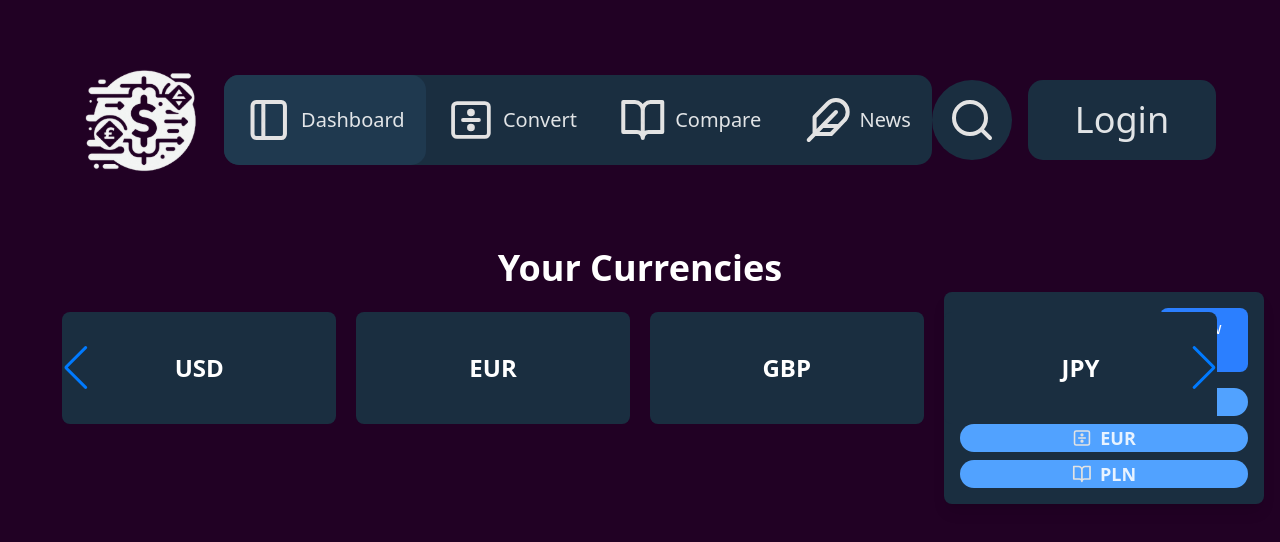
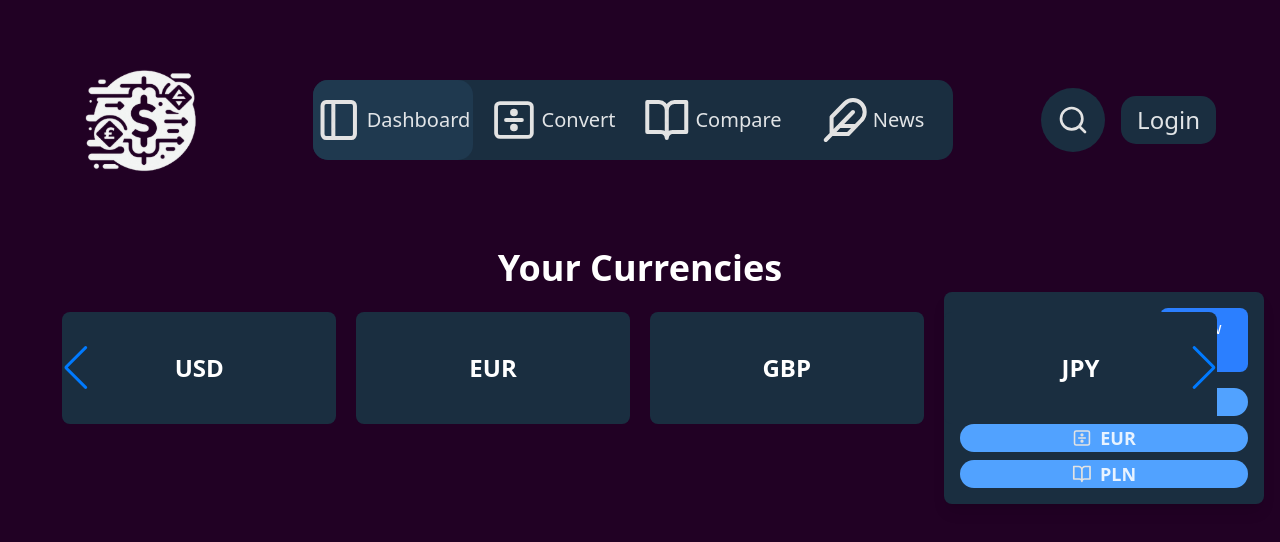
Before and after one commit to RobertasVasiliauskas/PUI, a React (Vite) app in the folder my-app/: page / in a window 1280 px wide. Shown: the top 542 px of the page. Built offline with nearby package versions, Linux system fonts and the light colour scheme.

Commit message:
changed navbar size also made better main structure

```diff
--- a/my-app/package.json
+++ b/my-app/package.json
@@ -15,6 +15,7 @@
     "react": "^19.0.0",
     "react-dom": "^19.0.0",
     "react-responsive-carousel": "^3.2.23",
+    "react-router-dom": "^7.3.0",
     "swiper": "^11.2.5"
   },
   "devDependencies": {
--- a/my-app/src/App.jsx
+++ b/my-app/src/App.jsx
@@ -1,14 +1,12 @@
 import './App.css'
 import Header from './Components/Heder/Header.jsx'
-import Carousel from './Components/Dashboard/Carousel.jsx'
-import ExploreList from "./Components/Dashboard/ExploreList.jsx";
+import Dashboard from './Components/Dashboard/Dashboard.jsx'
 
 function App() {
     return (
         <div className={"flex flex-col flex-1 min-h-screen"}>
             <Header/>
-            <Carousel/>
-            <ExploreList/>
+            <Dashboard/>
         </div>
     );
 }
--- /dev/null
+++ b/my-app/src/Components/Dashboard/Dashboard.jsx
@@ -0,0 +1,11 @@
+import Carousel from "./Carousel.jsx"
+import ExploreList from "./ExploreList.jsx"
+
+export default  function Dashboard() {
+    return (
+        <div className="flex flex-col flex-1 min-h-screen">
+            <Carousel/>
+            <ExploreList/>
+        </div>
+    )
+}
--- a/my-app/src/Components/Dashboard/ExploreList.jsx
+++ b/my-app/src/Components/Dashboard/ExploreList.jsx
@@ -1,4 +1,3 @@
-import { useState } from "react";
 import ExploreItem from "./ExploreItem.jsx";
 
 import icon_feed from '../../assets/Feather.svg';
--- a/my-app/src/Components/Heder/Header.jsx
+++ b/my-app/src/Components/Heder/Header.jsx
@@ -10,7 +10,7 @@ export default function Header() {
             <Navbar />
             <div className={"flex items-center space-x-4"}>
                 <Search/>
-                <Button text={"Login"} className={"text-4xl text-primary px-4 py-2 rounded-[15px] w-[11.75rem] h-[5rem]"} />
+                <Button text={"Login"} className={"text-2xl text-primary px-4 py-2 rounded-[15px]"} />
             </div>
         </header>
     )
--- a/my-app/src/Components/Heder/Navbar.jsx
+++ b/my-app/src/Components/Heder/Navbar.jsx
@@ -10,8 +10,8 @@ export default function Navbar() {
     const [activeTab, setActiveTab] = useState('Dashboard');
 
     return (
-        <nav className={ "bg-[#1A2E40] flex h-[5.625rem] w-[46rem] rounded-[15px] px-[2rem] justify-center"} >
-            <ul className={"flex grow items-center justify-center h-full"}>
+        <nav className={ "bg-[#1A2E40] flex rounded-[15px] justify-center"} >
+            <ul className={"flex grow items-center justify-center ]"}>
                 <Navitem icon={icon_dashboard} title={"Dashboard"} isActive={activeTab === 'Dashboard'} onClick={() => setActiveTab('Dashboard')} />
                 <Navitem icon={icon_convert} title={"Convert"} isActive={activeTab === 'Convert'} onClick={() => setActiveTab('Convert')} />
                 <Navitem icon={icon_compare} title={"Compare"} isActive={activeTab === 'Compare'} onClick={() => setActiveTab('Compare')} />
--- a/my-app/src/Components/Heder/Navitem.jsx
+++ b/my-app/src/Components/Heder/Navitem.jsx
@@ -1,6 +1,6 @@
 export default function Navitem({ icon, title, isActive, onClick }) {
     return (
-        <li className={`flex grow items-center justify-center gap-2 cursor-pointer rounded-[15px] w-auto h-full ${isActive ? "bg-[#1F394F]" : ""} ${title === "Dashboard" ? "ml-[-2rem]" : ""} ${title === "News" ? "mr-[-2rem]" : ""}`} onClick={onClick}>
+        <li className={`flex grow items-center justify-center gap-1 cursor-pointer rounded-[15px] w-[10rem] h-[5rem] ${isActive ? "bg-[#1F394F]" : ""} `} onClick={onClick}>
             <img src={icon} alt={title} className="h-12 w-12" />
             <a className="text-xl" href="#">{title}</a>
         </li>
--- a/my-app/src/Components/Heder/Search.jsx
+++ b/my-app/src/Components/Heder/Search.jsx
@@ -32,7 +32,7 @@ export default function SearchComponent() {
                     >
                         <input
                             type="text"
-                            className="text-3xl p-2 h-[5rem] bg-[#1A2E40] rounded-l-[15px] focus:outline-none"
+                            className="text-2xl p-2 h-[4rem] bg-[#1A2E40] rounded-l-[15px] focus:outline-none"
                             placeholder="Search..."
                         />
                     </motion.div>
@@ -40,12 +40,12 @@ export default function SearchComponent() {
             </AnimatePresence>
             <motion.button
                 onClick={toggleSearchBar}
-                className={`flex items-center justify-center p-2 bg-[#1A2E40] w-[5rem] h-[5rem] ${isOpen ? "rounded-tr-[15px] rounded-tl-[15px]" : "rounded-full"}`}
+                className={`flex items-center justify-center p-2 bg-[#1A2E40] w-[4rem] h-[4rem] ${isOpen ? "rounded-tr-[15px] rounded-tl-[15px]" : "rounded-full"}`}
                 whileTap={{ scale: 0.9 }}
                 animate={{ rotate: isOpen ? 90 : 0 }}
                 transition={{ duration: 0.2 }}
             >
-                <img src={search_icon} alt="Search Icon" className="h-[3rem] w-[3rem]" />
+                <img src={search_icon} alt="Search Icon" className="h-[2rem] w-[2rem]" />
             </motion.button>
         </div>
     );
```
Also changed, not shown: 1 other file (tests, documents, lock files or other folders).
